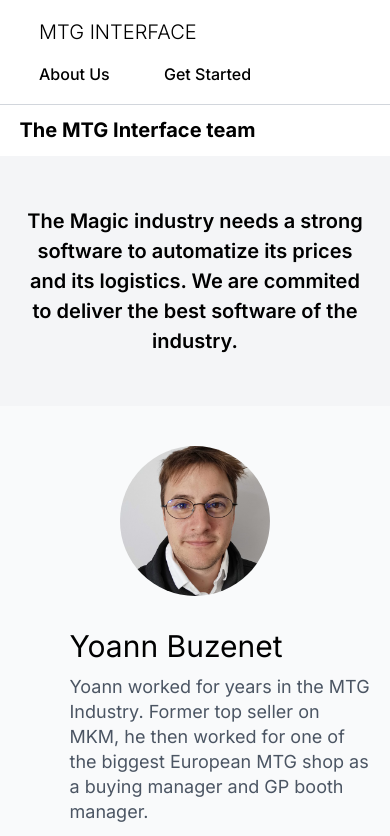
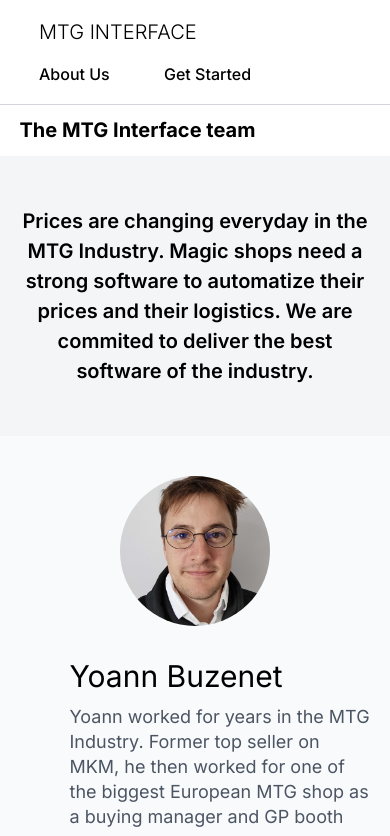
Before and after one commit to YoannBuzenet/mbi_web, a Next.js app: page /aboutUs in a window 390 px wide. Shown: the top 836 px of the page. Built offline with nearby package versions, Linux system fonts and the light colour scheme.

Commit message:
fixing CSS on responsive on mbi_web

```diff
--- a/pages/aboutUs.js
+++ b/pages/aboutUs.js
@@ -23,9 +23,9 @@
         <div className="teamSpirit">
           <div className="container768">
             <p className="team-commitment">
-              The Magic industry needs a strong software to automatize its
-              prices and its logistics. We are commited to deliver the best
-              software of the industry.
+              Prices are changing everyday in the MTG Industry. Magic shops need
+              a strong software to automatize their prices and their logistics.
+              We are commited to deliver the best software of the industry.
             </p>
           </div>
         </div>
--- a/pages/index.js
+++ b/pages/index.js
@@ -153,7 +153,9 @@
         </div>
         <div className="fifth-liner">
           <div>
-            <p>Contact us and get a demo</p>
+            <div className="container">
+              <p>Contact us and get a demo</p>
+            </div>
             <Link href="/getStarted">
               <a className="CTA-button">Get Started</a>
             </Link>
--- a/style.css
+++ b/style.css
@@ -273,6 +273,17 @@
   }
 }
 @media only screen and (max-width: 768px) {
+  .third-liner {
+    height: 450px;
+  }
+  .third-liner img {
+    display: none;
+  }
+}
+@media only screen and (max-width: 300px) {
+  .third-liner {
+    height: 500px;
+  }
   .third-liner img {
     display: none;
   }
@@ -380,6 +391,11 @@
   .fifth-liner > div {
     flex-direction: column;
     text-align: left;
+  }
+}
+@media only screen and (max-width: 768px) {
+  .fifth-liner p {
+    text-align: center;
   }
 }
 
```
